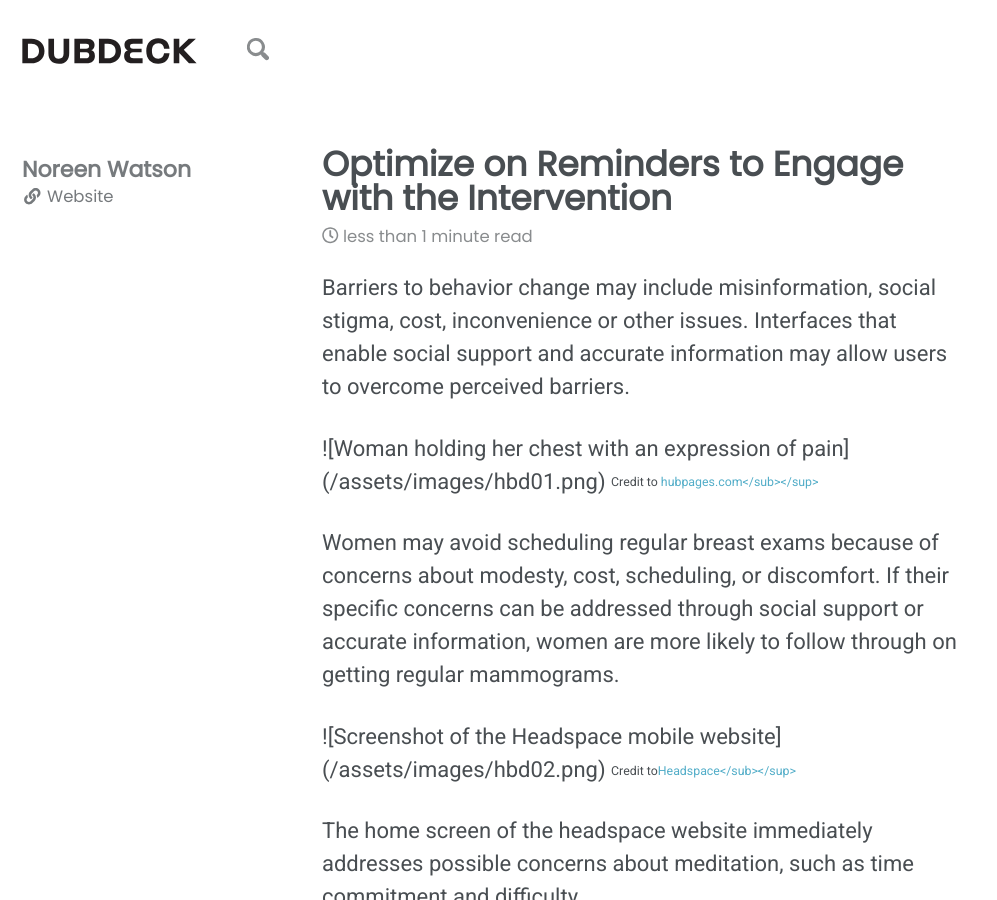
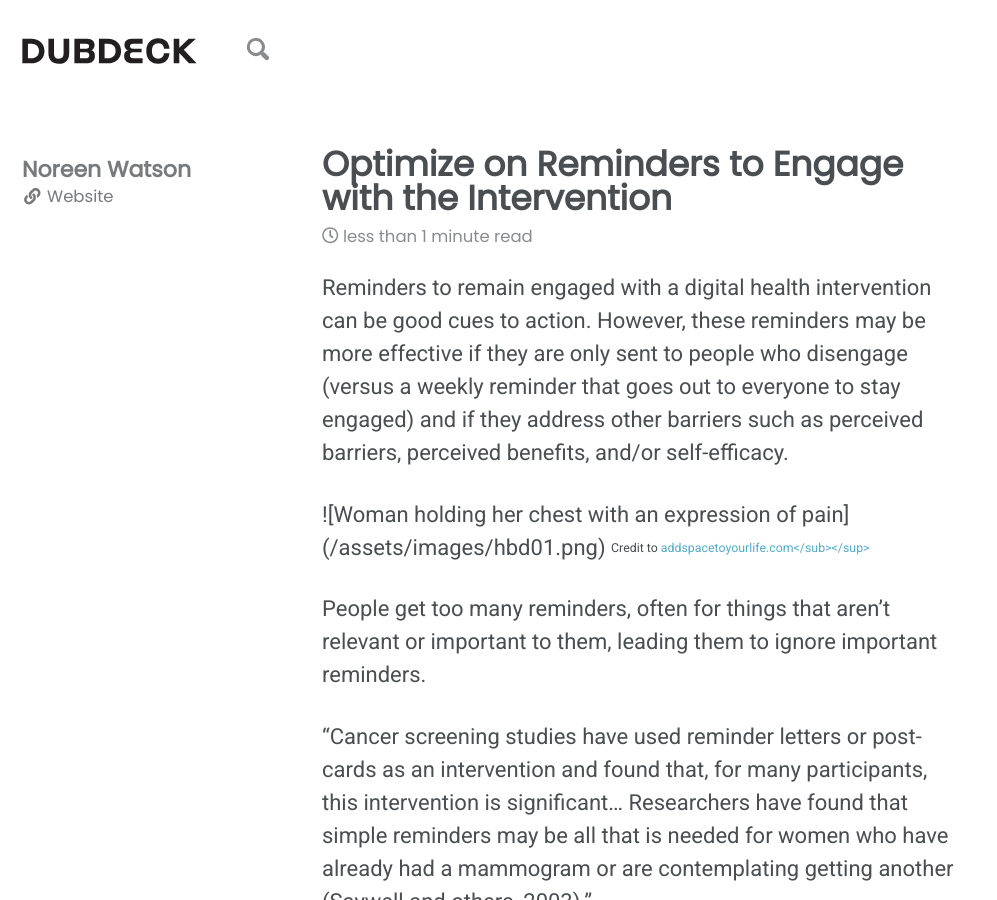
Before and after one commit to DubDeck/dubdeck.github.io, a Jekyll site: the page built from _posts/2018-06-22-hbd02.md, in a window 1280 px wide and 900 px high. Shown: the whole window, without its empty margins (0-997 px from the left). Built offline with Jekyll 4.4.1, drawn with Linux system fonts in a browser that asks for light colours; nearby versions of some CDN libraries; comment, search, counter and statistics services are not loaded; a style sheet for code colours, icons or effects is not loaded; some of the changed text lies outside the part shown.

Commit message:
hbd content is in

```diff
--- a/_posts/2018-06-22-hbd02.md
+++ b/_posts/2018-06-22-hbd02.md
@@ -8,22 +8,13 @@ tags:
 author: Noreen W
 ---
 
-Barriers to behavior change may include misinformation, social stigma, cost, inconvenience or other issues. Interfaces that enable social support and accurate information may allow users to overcome perceived barriers.
+Reminders to remain engaged with a digital health intervention can be good cues to action. However, these reminders may be more effective if they are only sent to people who disengage (versus a weekly reminder that goes out to everyone to stay engaged) and if they address other barriers such as perceived barriers, perceived benefits, and/or self-efficacy.
 
 ![Woman holding her chest with an expression of pain] (/assets/images/hbd01.png)
-<sub><sup>Credit to <a href="https://hubpages.com/health/Bra-that-Can-Detect-Breast-Cancer">hubpages.com</sub></sup>
+<sub><sup>Credit to <a href="http://addspacetoyourlife.com/organizing-sticky-notes-organizing-kitchen-gadgets/">addspacetoyourlife.com</sub></sup>
 
-Women may avoid scheduling regular breast exams because of concerns about modesty, cost, scheduling, or discomfort. If their specific concerns can be addressed through social support or accurate information, women are more likely to follow through on getting regular mammograms.
+People get too many reminders, often for things that aren’t relevant or important to them, leading them to ignore important reminders.
 
+“Cancer screening studies have used reminder letters or post- cards as an intervention and found that, for many participants, this intervention is significant... Researchers have found that simple reminders may be all that is needed for women who have already had a mammogram or are contemplating getting another (Saywell and others, 2003).”
 
-![Screenshot of the Headspace mobile website] (/assets/images/hbd02.png)
-<sub><sup>Credit to<a href="https://www.headspace.com/">Headspace</sub></sup>
-
-
-The home screen of the headspace website immediately addresses possible concerns about meditation, such as time commitment and difficulty.
-
-Perceived barriers were the most powerful single predictor across all studies and behaviors.
-
-A critical review of HBM studies conducted between 1974 and 1984 combined new results with earlier findings to permit an overall assessment of the model’s performance (Becker, 1974; Janz and Becker, 1984)
-
-ETHICAL NOTE: It may be tempting to overstate the perceived benefits or severity of a behavior to help people overcome barriers, but it would be unethical to do so.
+NOTE: If messages are being pushed out to users, users should always have ways of turning them off or to opt out of receiving them.
```
Also changed, not shown: _posts/2018-06-22-hbd03.md (added, +28 -0 lines), _posts/2018-06-22-hbd01.md (renamed from _posts/2018-06-15-hbd01.md), assets/images/hbd04.png (added), assets/images/hbd05.png (added), 1 other file.
